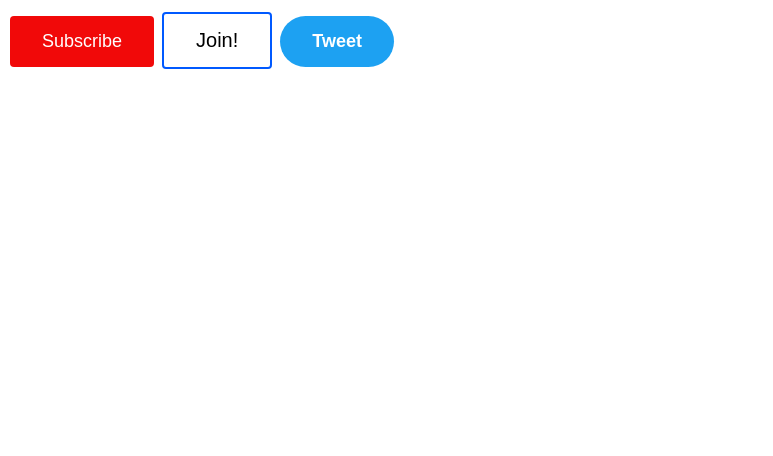
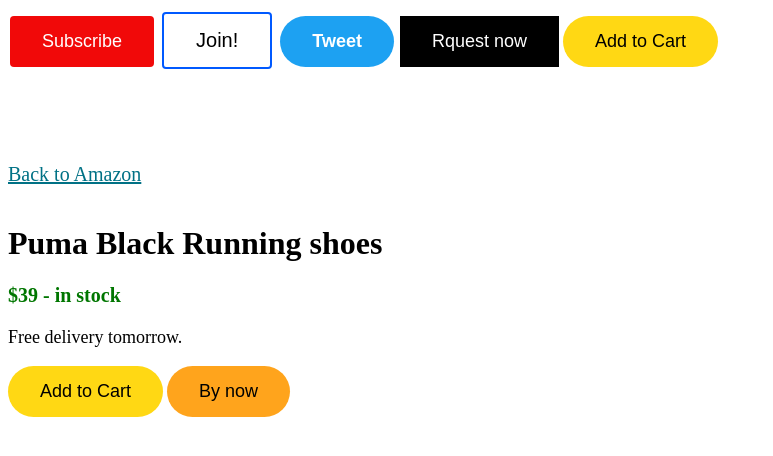
Before and after one commit to raelmcdev/html-css-js-course, a plain HTML site: page index.html in a window 1280 px wide. Shown: the whole page, without its empty margins (0-773 px from the left). Drawn offline with Linux system fonts and the light colour scheme.

Commit message:
learned more lessons

```diff
--- a/index.html
+++ b/index.html
@@ -1,15 +1,31 @@
 <!DOCTYPE html>
 <html lang="en">
   <head>
-  <meta charset="UTF-8">
-  <meta name="viewport" content="width=device-width, initial-scale=1.0">
+    <meta charset="UTF-8" />
+    <meta name="viewport" content="width=device-width, initial-scale=1.0" />
     <title>My Web Page</title>
-  <link rel="stylesheet" href="styles.css">
+    <link rel="stylesheet" href="styles.css" />
     <script src="script.js" defer></script>
   </head>
   <body>
     <button class="subscribe-button">Subscribe</button>
     <button class="join-button">Join!</button>
     <button class="tweet-button">Tweet</button>
+    <button class="uber-button">Rquest now</button>
+    <button class="add-to-cart-button">Add to Cart</button>
+    <br />
+    <br />
+    <br />
+    <br />
+    <br />
+    <br />
+    <a href="https://www.amazon.de/" class="back-link">Back to Amazon</a>
+    <br />
+    <br />
+    <h1>Puma Black Running shoes</h1>
+    <p class="prize">$39 - in stock</p>
+    <p class="delivery">Free delivery tomorrow.</p>
+    <button class="add-to-cart-button">Add to Cart</button>
+    <button class="by-now-button">By now</button>
   </body>
 </html>
--- a/styles.css
+++ b/styles.css
@@ -37,9 +37,58 @@
   font-size: 18px;
   margin: 4px 2px;
   cursor: pointer;
-  border-radius: 4px;
   border-radius: 50px;
   font-weight: bold;
+}
+
+.uber-button {
+  color: white;
+  background-color: #000000;
+  padding: 15px 32px;
+  border: none;
+  text-align: center;
+  text-decoration: none;
+  font-size: 18px;
+  cursor: pointer;
+}
+
+.add-to-cart-button {
+  color: rgb(0, 0, 0);
+  background-color: rgb(255, 216, 20);
+  padding: 15px 32px;
+  border: none;
+  text-align: center;
+  text-decoration: none;
+  font-size: 18px;
+  cursor: pointer;
+  border-radius: 50px;
+}
+
+.by-now-button {
+  color: rgb(0, 0, 0);
+  background-color: rgb(255, 164, 28);
+  padding: 15px 32px;
+  border: none;
+  text-align: center;
+  text-decoration: none;
+  font-size: 18px;
+  cursor: pointer;
+  border-radius: 50px;
+}
+
+.back-link{
+  color: rgb(0, 113, 133);
+  font-size: 20px;
+}
+
+.prize{
+  color: rgb(0, 118, 0);
+  font-size: 20px;
+  font-weight: bold;
+}
+
+.delivery{
+  font-size: 18px;
 }
 
 .subscribe-button:hover {
@@ -54,3 +103,19 @@
 .tweet-button:hover {
   background-color: #0d8ecf;
 }
+
+.uber-button:hover {
+  background-color: #333333;
+}
+
+.add-to-cart-button:hover {
+  background-color: rgb(255, 200, 0);
+}
+
+.by-now-button:hover {
+  background-color: rgb(255, 140, 0);
+}
+
+.subscribe-button:active {
+  background-color: #b00707;
+}
```
Lines whose indentation alone changed are shown as unchanged.
